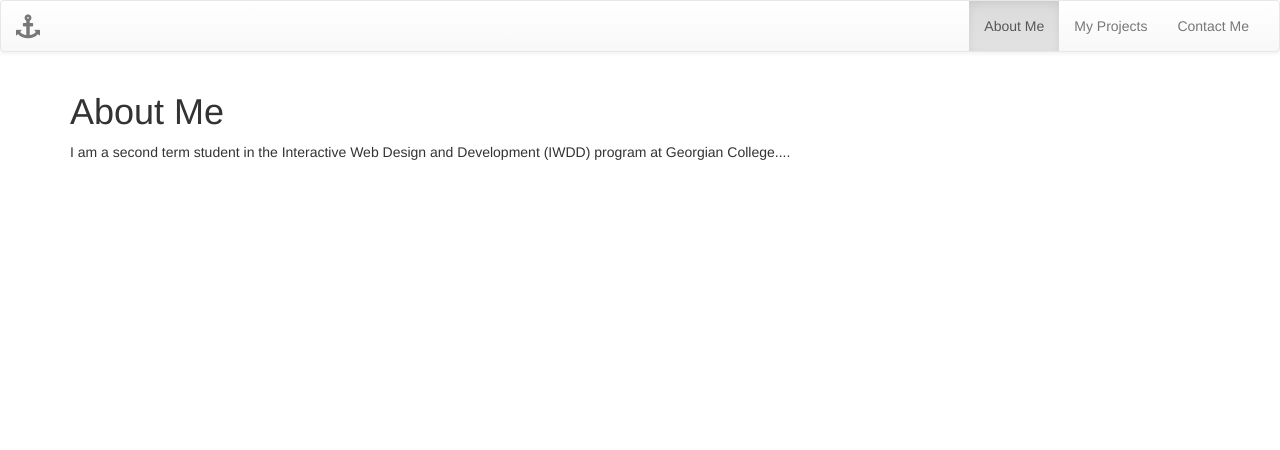
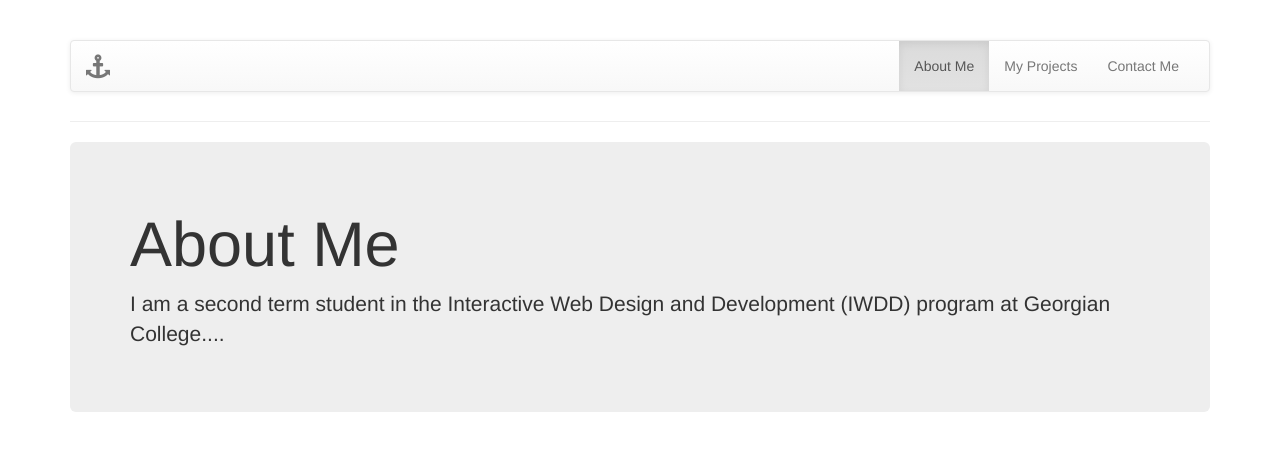
Before and after one commit to SoupVisions/comp1073-tfoss-mini-portfolio, a plain HTML site: page index.html in a window 1280 px wide. Drawn offline with Linux system fonts and the light colour scheme.

Commit message:
added bs page-header, jumbotron and container classes

```diff
--- a/index.html
+++ b/index.html
@@ -15,8 +15,9 @@
 </head>
 
 <body>
-
-	<nav class="navbar navbar-default">
+<div class="container">
+	<header class="page-header">
+		<nav class="navbar navbar-default">
 		<div class="container-fluid">
 			<!-- brand and toggle grouped for mobile display -->
 			<div class="navbar-header">
@@ -44,10 +45,14 @@
 		<!-- end .container-fluid -->
 	</nav>
 
-	<main class="container" id="mainContent">
+	</header>
+
+	<main class="jumbotron" id="mainContent">
 		<h1>About Me</h1>
 		<p>I am a second term student in the Interactive Web Design and Development (IWDD) program at Georgian College....</p>
 	</main>
+
+	</div><!-- end .container -->
 	<!-- JavaScript Section -->
 	<script src="Scripts/lib/jquery-2.2.0.min.js"></script>
 	<script src="Scripts/lib/bootstrap.min.js"></script>
```
